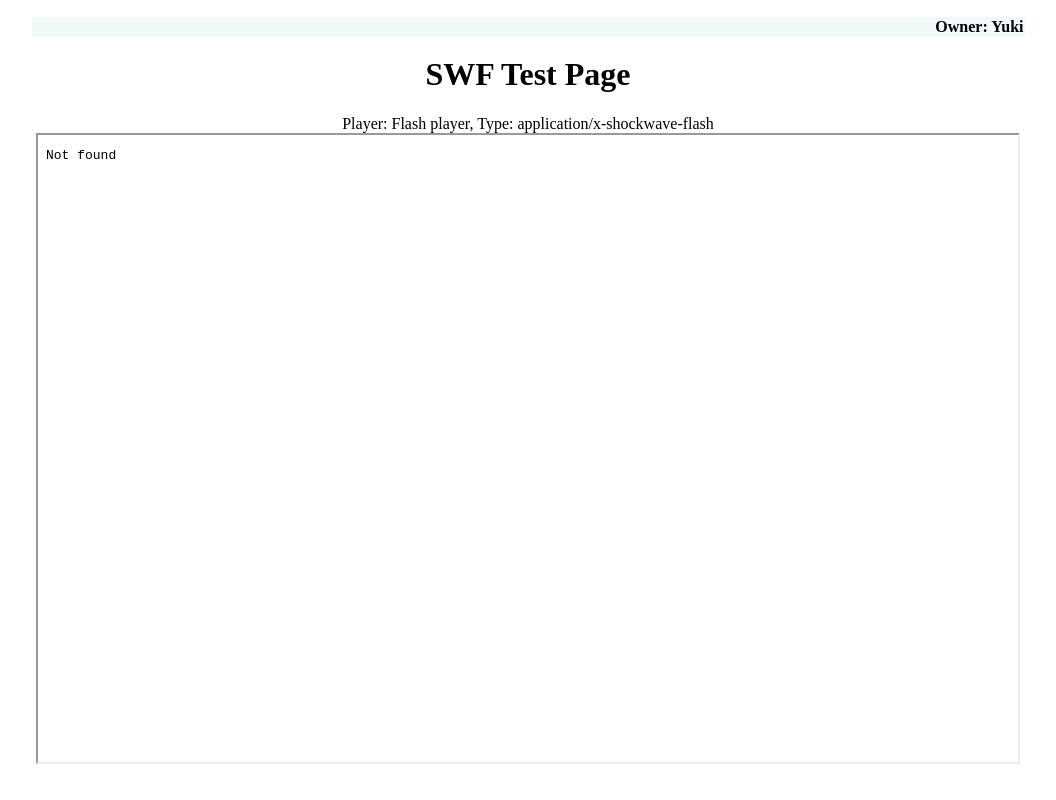
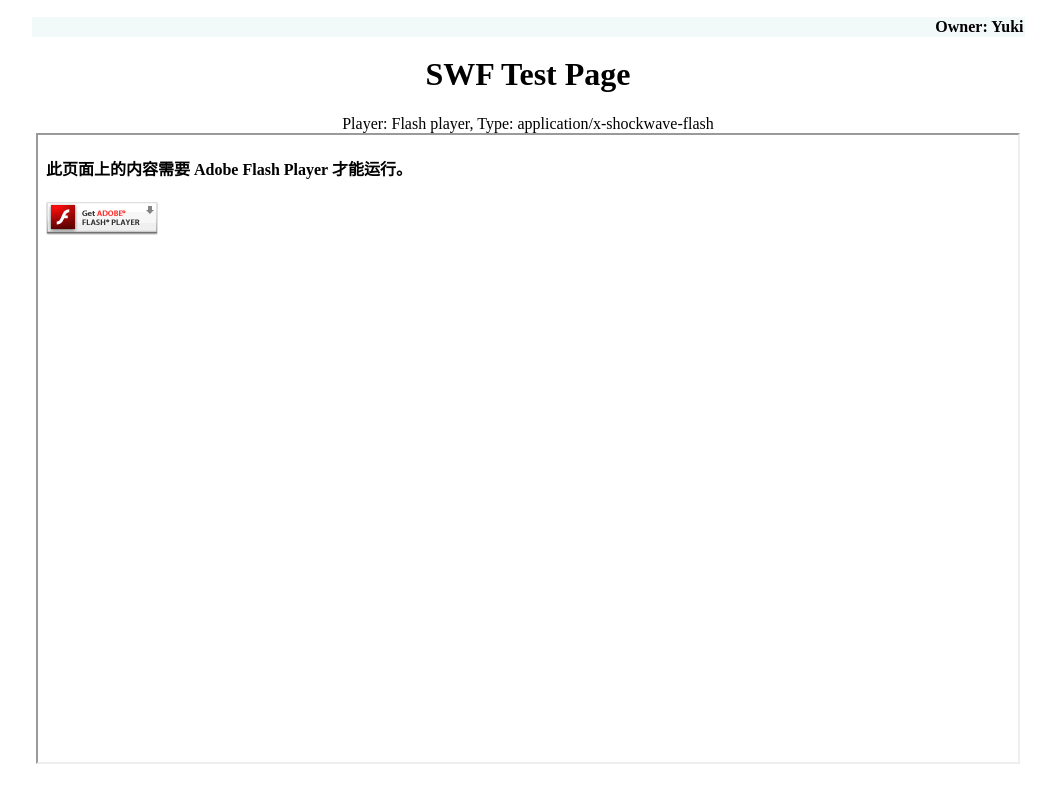
Before and after one commit to Yuki1536/mediacloud01, a plain HTML site: page mdcontent/swftest01/index.html in a window 1280 px wide. Shown: the whole page, without its empty margins (112-1168 px from the left). Drawn offline with Linux system fonts and the light colour scheme.

Commit message:
Update index.html

```diff
--- a/mdcontent/swftest01/index.html
+++ b/mdcontent/swftest01/index.html
@@ -42,7 +42,7 @@
       </tr>
     <tr valign="top">
       <div align="center">
-       <iframe src="data/player-main"  width="980" height="627">
+       <iframe src="data/player-main.html"  width="980" height="627">
 		</iframe>
       </div>
      </tr>
```
